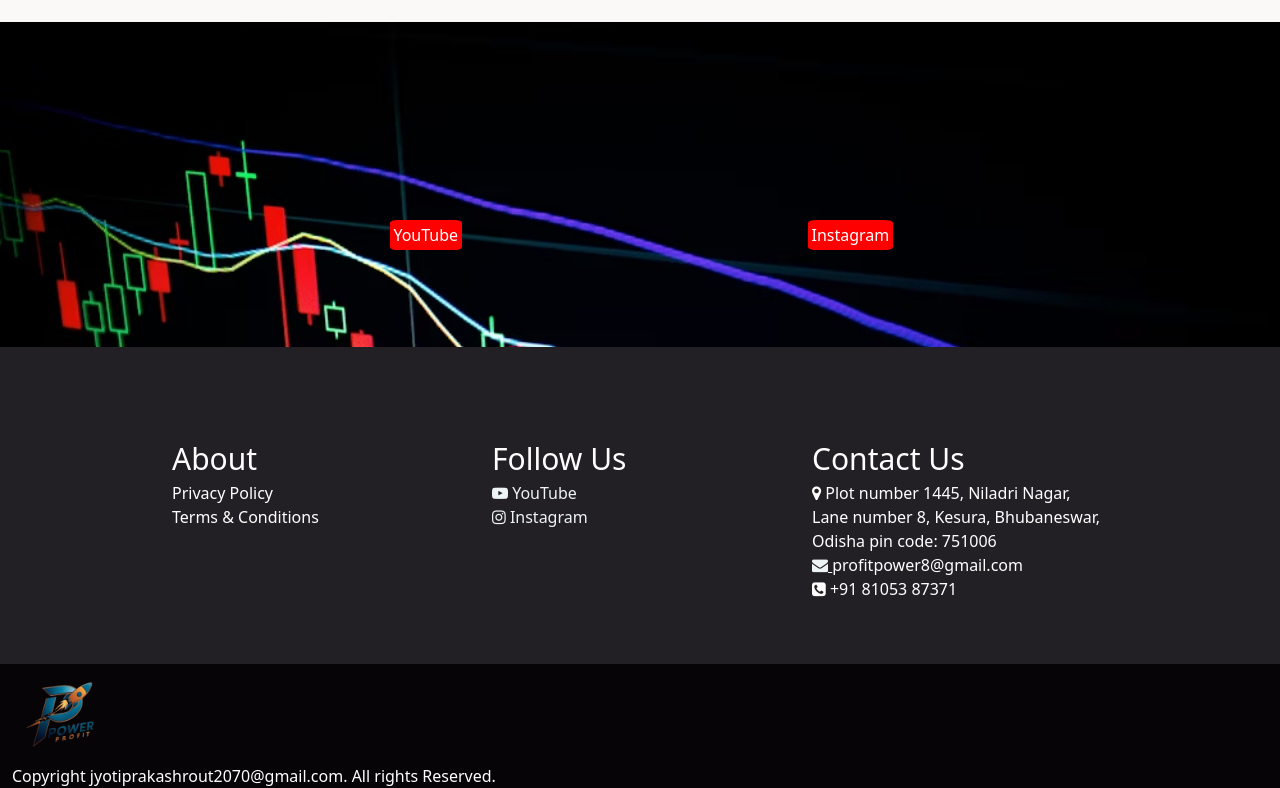
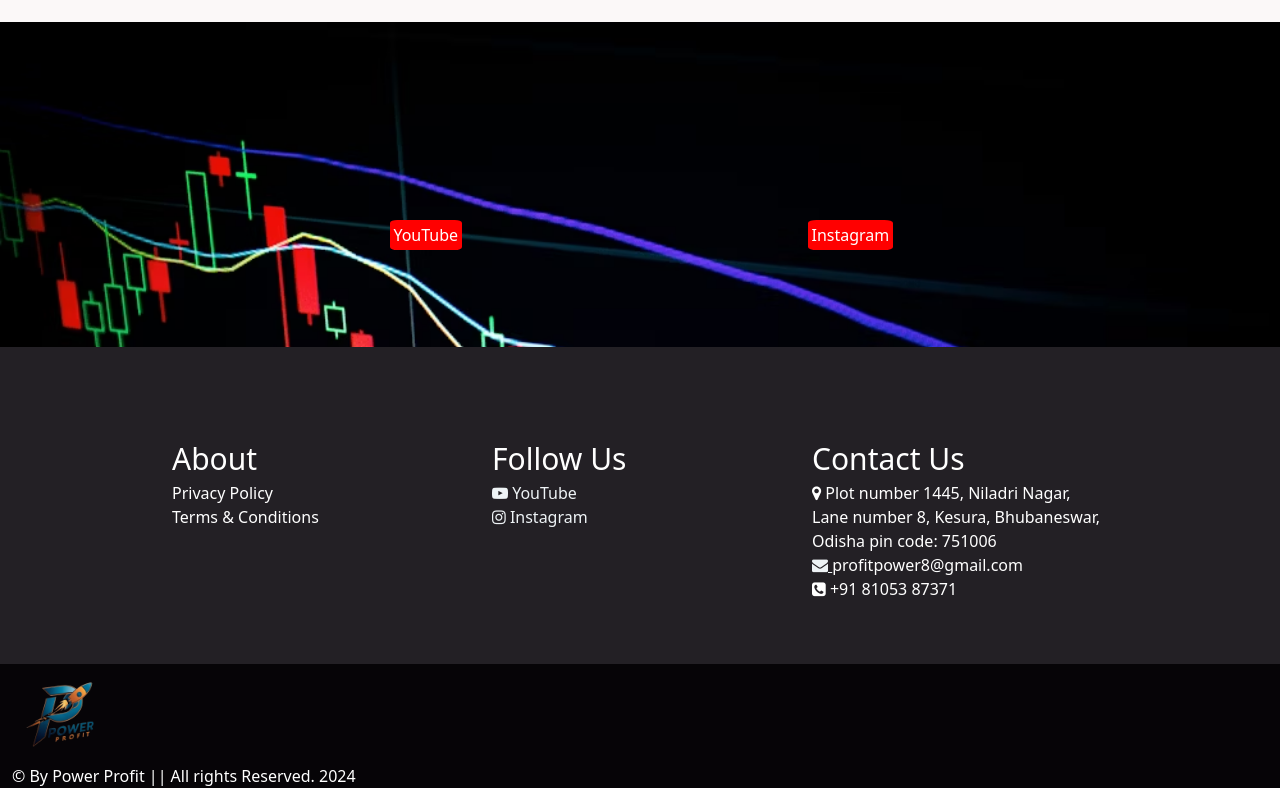
Before and after one commit to bikram81120/jyotircb, a plain HTML site: page index.html in a window 1280 px wide. Shown: the part 3913-4701 px from the top of the page. Drawn offline with nearby package versions, Linux system fonts and the light colour scheme.

Commit message:
Update index.html

```diff
--- a/index.html
+++ b/index.html
@@ -349,8 +349,8 @@
             <div class="row">
                 <div class="col-12"> <a href="index.html"> <img src="images\web_icon.png" alt="Logo"
                             height="100px"></a></div>
-                <div class="col-12" style="color: white;font-weight:20">Copyright jyotiprakashrout2070@gmail.com. All
-                    rights Reserved.</div>
+                <div class="col-12" style="color: white;font-weight:20"> &copy  By Power Profit || All
+                    rights Reserved. 2024</div>
             </div>
         </div>
     </div>
```
